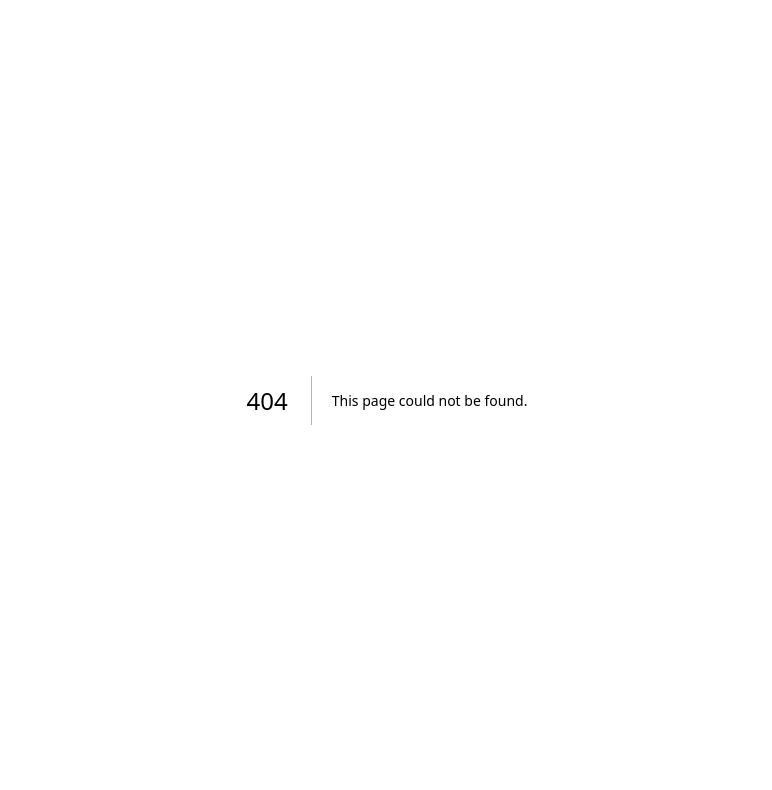
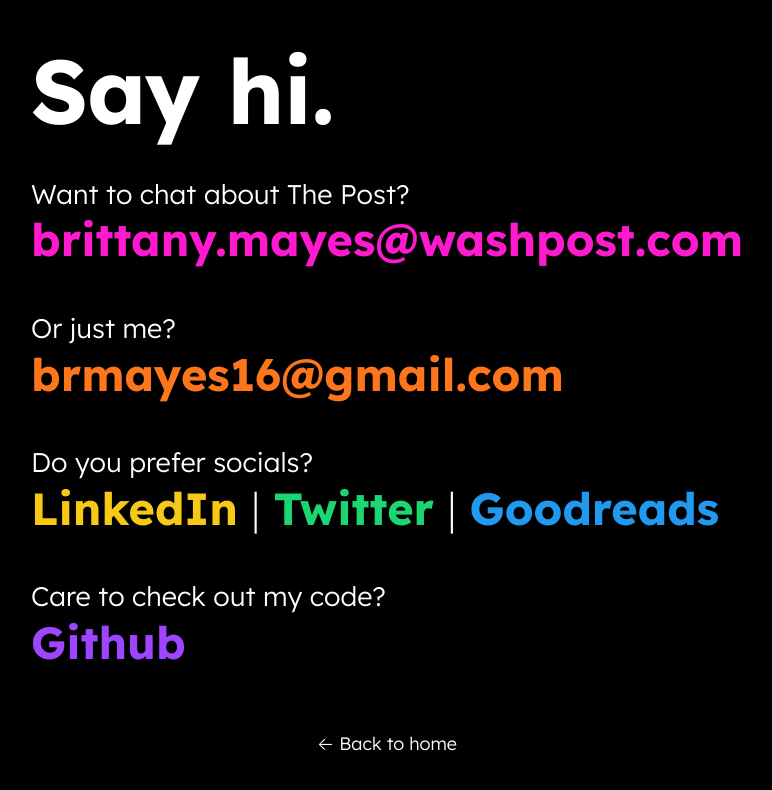
Before and after one commit to brmayes/brmayes, a Next.js app: page /contact in a window 1280 px wide. Before the commit this address had no page. Shown: the top 790 px of the page, without its empty margins (253-1025 px from the left). Built offline with nearby package versions, Linux system fonts and the light colour scheme; a web font is replaced by a local one.

Commit message:
add contact page and pink color

```diff
--- /dev/null
+++ b/pages/contact.js
@@ -0,0 +1,115 @@
+import Head from "next/head";
+import Link from "next/link";
+import utilStyles from "../styles/utils.module.css";
+import contactStyles from "../styles/Contact.module.css";
+import Layout from "../components/layout";
+
+export default function HowIWork() {
+  return (
+    <Layout page>
+      <div>
+        <Head>
+          <title>Contact me</title>
+        </Head>
+
+        <main className={utilStyles.maxWidth1020}>
+          <h1 className={`${utilStyles.heading5Xl} ${utilStyles.headingFont}`}>
+            Say hi.
+          </h1>
+
+          <div className={contactStyles.contactGroupWrapper}>
+            <p
+              className={`${utilStyles.headingLg}  ${contactStyles.leadingText}`}
+            >
+              Want to chat about The Post?
+            </p>
+            <p
+              className={`${utilStyles.heading2Xl} ${utilStyles.fontWeight200} ${utilStyles.letterSpacingRegular}`}
+            >
+              <Link
+                href="mailto:brittany.mayes@washpost.com"
+                target="_blank"
+                className={`${utilStyles.hoverUnderlineAnimation} ${utilStyles.pink}`}
+              >
+                brittany.mayes@washpost.com
+              </Link>
+            </p>
+          </div>
+
+          <div className={contactStyles.contactGroupWrapper}>
+            <p
+              className={`${utilStyles.headingLg} ${contactStyles.leadingText}`}
+            >
+              Or just me?
+            </p>
+            <p
+              className={`${utilStyles.heading2Xl} ${utilStyles.fontWeight200} ${utilStyles.letterSpacingRegular}`}
+            >
+              <Link
+                href="mailto:brmayes16@gmail.com"
+                target="_blank"
+                className={`${utilStyles.hoverUnderlineAnimation} ${utilStyles.orange}`}
+              >
+                brmayes16@gmail.com
+              </Link>
+            </p>
+          </div>
+
+          <div className={contactStyles.contactGroupWrapper}>
+            <p
+              className={`${utilStyles.headingLg} ${contactStyles.leadingText}`}
+            >
+              Do you prefer socials?
+            </p>
+            <p
+              className={`${utilStyles.heading2Xl} ${utilStyles.fontWeight200} ${utilStyles.letterSpacingRegular}`}
+            >
+              <Link
+                href="https://www.linkedin.com/in/brittanymayes/"
+                target="_blank"
+                className={`${utilStyles.hoverUnderlineAnimation} ${utilStyles.yellow}`}
+              >
+                LinkedIn
+              </Link>{" "}
+              |{" "}
+              <Link
+                href="https://twitter.com/BritRenee_"
+                target="_blank"
+                className={`${utilStyles.hoverUnderlineAnimation} ${utilStyles.green}`}
+              >
+                Twitter
+              </Link>{" "}
+              |{" "}
+              <Link
+                href="https://www.goodreads.com/user/show/73046440-brittany-mayes"
+                target="_blank"
+                className={`${utilStyles.hoverUnderlineAnimation} ${utilStyles.blue}`}
+              >
+                Goodreads
+              </Link>
+            </p>
+          </div>
+
+          <div className={contactStyles.contactGroupWrapper}>
+            <p
+              className={`${utilStyles.headingLg} ${contactStyles.leadingText}`}
+            >
+              Care to check out my code?
+            </p>
+            <p
+              className={`${utilStyles.heading2Xl} ${utilStyles.fontWeight200} ${utilStyles.letterSpacingRegular}`}
+            >
+              <Link
+                href="https://github.com/brmayes"
+                target="_blank"
+                className={`${utilStyles.hoverUnderlineAnimation} ${utilStyles.purple}`}
+              >
+                Github
+              </Link>
+            </p>
+          </div>
+        </main>
+      </div>
+    </Layout>
+  );
+}
--- a/pages/how-i-work.js
+++ b/pages/how-i-work.js
@@ -13,7 +13,7 @@
 
         <main className={utilStyles.maxWidth1020}>
           <h1 className={`${utilStyles.heading5Xl} ${utilStyles.headingFont}`}>
-            How I work
+            How I work.
           </h1>
 
           <p
--- a/pages/index.js
+++ b/pages/index.js
@@ -41,7 +41,10 @@
               social issues
             </Link>{" "}
             reporter in a previous life, among other things. Want to know more?{" "}
-            <Link href="/" className={utilStyles.hoverUnderlineAnimation}>
+            <Link
+              href="/contact"
+              className={utilStyles.hoverUnderlineAnimation}
+            >
               Let's chat
             </Link>
             .
--- /dev/null
+++ b/styles/Contact.module.css
@@ -0,0 +1,11 @@
+.contactGroupWrapper {
+  margin: 2rem 0;
+}
+
+.contactGroupWrapper p {
+  margin: 0;
+}
+
+.contactGroupWrapper .leadingText {
+  margin-bottom: -0.4rem;
+}
--- a/styles/utils.module.css
+++ b/styles/utils.module.css
@@ -67,13 +67,14 @@
   min-height: 560px;
 }
 
-/* Colors */
+/* Colors roygbiv */
+.red { color: #fb1f1e; }
+.pink { color: #ff19cf; }
+.orange { color: #fd761b; }
 .yellow { color: #f6c917; }
-.orange { color: #fd761b; }
-.red { color: #fb1f1e; }
-.purple { color: #9d45ff; }
 .green { color: #1bd773; }
 .blue { color: #2199f0; }
+.purple { color: #9d45ff; }
 
 .headingFont {
   /* font-family: "Unbounded"; */
@@ -147,9 +148,10 @@
   font-weight: 700;
 }
 
+a.hoverUnderlineAnimation.red { color: #fb1f1e; }
+a.hoverUnderlineAnimation.pink { color: #ff19cf; }
+a.hoverUnderlineAnimation.orange { color: #fd761b; }
 a.hoverUnderlineAnimation.yellow { color: #f6c917; }
-a.hoverUnderlineAnimation.orange { color: #fd761b; }
-a.hoverUnderlineAnimation.red { color: #fb1f1e; }
 a.hoverUnderlineAnimation.purple { color: #9d45ff; }
 a.hoverUnderlineAnimation.green { color: #1bd773; }
 a.hoverUnderlineAnimation.blue { color: #2199f0; }
@@ -172,9 +174,10 @@
   transition: transform 0.25s ease-out;
 }
 
+a.red.hoverUnderlineAnimation::after { background-color: #fb1f1e; }
+a.pink.hoverUnderlineAnimation::after { background-color: #ff19cf; }
+a.orange.hoverUnderlineAnimation::after { background-color: #fd761b; }
 a.yellow.hoverUnderlineAnimation::after { background-color: #f6c917; }
-a.orange.hoverUnderlineAnimation::after { background-color: #fd761b; }
-a.red.hoverUnderlineAnimation::after { background-color: #fb1f1e; }
 a.purple.hoverUnderlineAnimation::after { background-color: #9d45ff; }
 a.green.hoverUnderlineAnimation::after { background-color: #1bd773; }
 a.blue.hoverUnderlineAnimation::after { background-color: #2199f0; }
```
